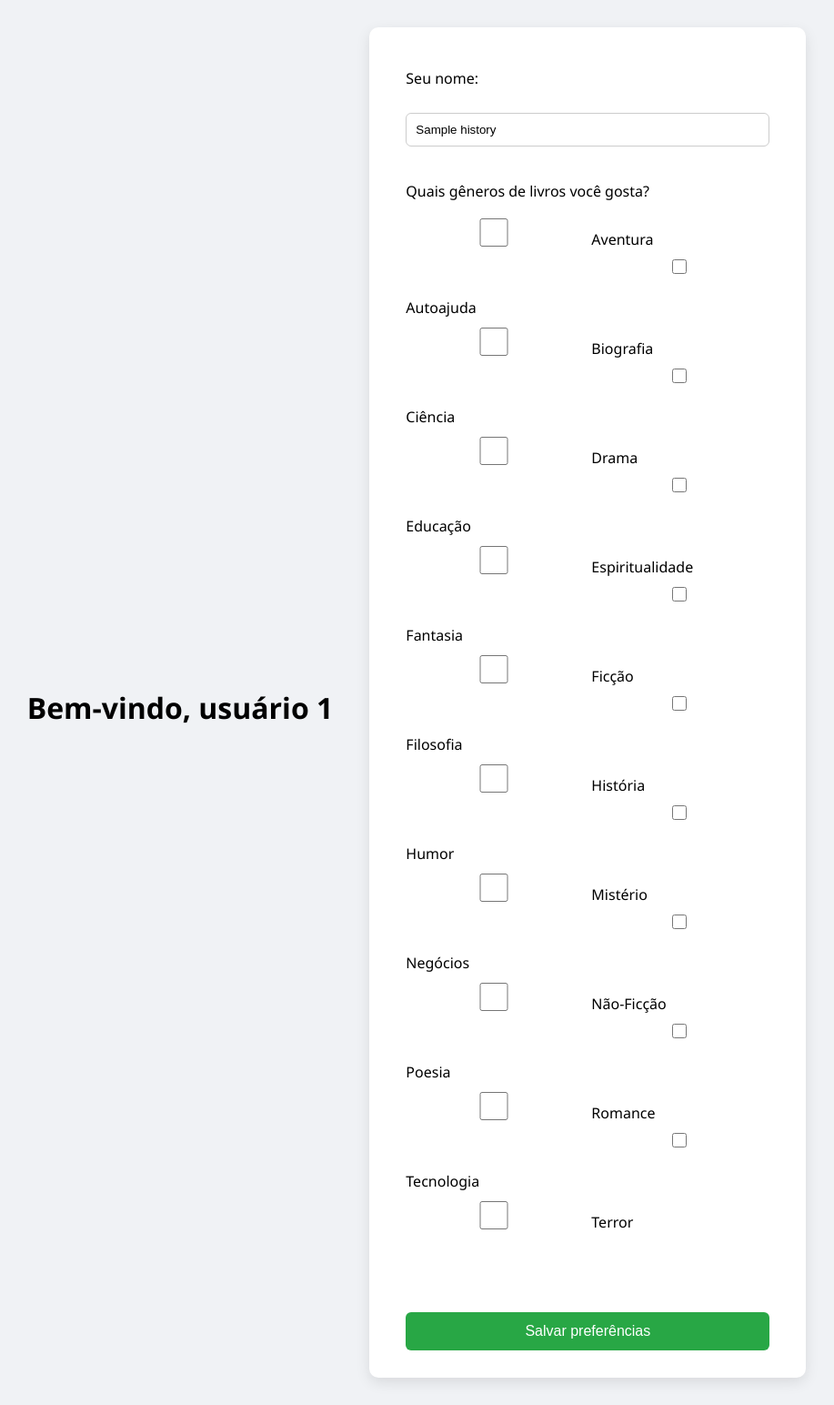
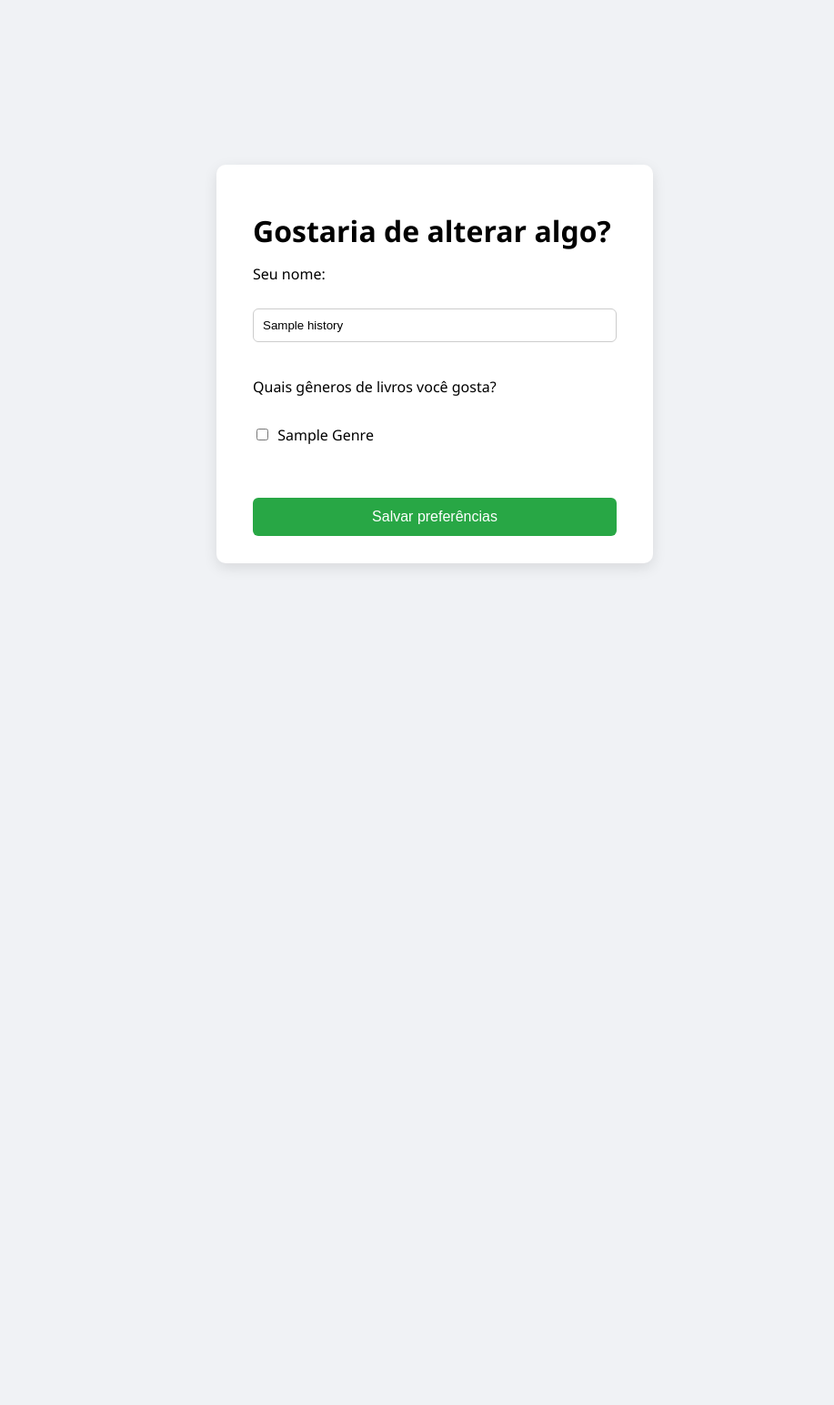
Before and after one commit to ioott/bookmatch-ai-python-geminiAPI, a Flask app: template templates/profile.html in a window 1280 px wide. Shown: the whole page at 91% size, without its empty margins (162-1079 px from the left). After the commit the page ends 624 px from the top, so only its background shows below. Run offline with Flask 3, Linux system fonts and the light colour scheme; the template is opened without the code that fills it: most values are stand-ins (such as "Sample title", 1, 10 or a date in 2020).

Commit message:
refactor(profile): update layout and headings for editing profile

```diff
--- a/templates/profile.html
+++ b/templates/profile.html
@@ -5,24 +5,20 @@
     <title>Perfil do Usuário</title>
 </head>
 <body>
-    <h1>Bem-vindo, usuário {{ user_id }}</h1>
 
     <form method="POST">
+        <h1>Gostaria de alterar algo?</h1>
         <label for="name">Seu nome:</label><br>
         <input type="text" id="name" name="name" value="{{ history.get('name', '') }}"><br><br>
 
         <p>Quais gêneros de livros você gosta?</p>
-        {% set genres = [
-            'aventura', 'autoajuda', 'biografia', 'ciência', 'drama', 'educação',
-            'espiritualidade', 'fantasia', 'ficção', 'filosofia', 'história', 'humor',
-            'mistério', 'negócios', 'não-ficção', 'poesia', 'romance', 'tecnologia', 'terror'
-        ] %}
-
         <div class="genre-grid">
             {% for genre in genres %}
-                <input type="checkbox" id="{{ genre }}" name="preferences" value="{{ genre }}"
-                    {% if genre in history.get('preferences', []) %}checked{% endif %}>
-                <label for="{{ genre }}">{{ genre.title() }}</label><br>
+                <label>
+                    <input type="checkbox" id="{{ genre }}" name="preferences" value="{{ genre }}"
+                        {% if genre in history.get('preferences', []) %}checked{% endif %}>
+                    {{ genre.title() }}
+                </label>
             {% endfor %}
         </div>
 
```
